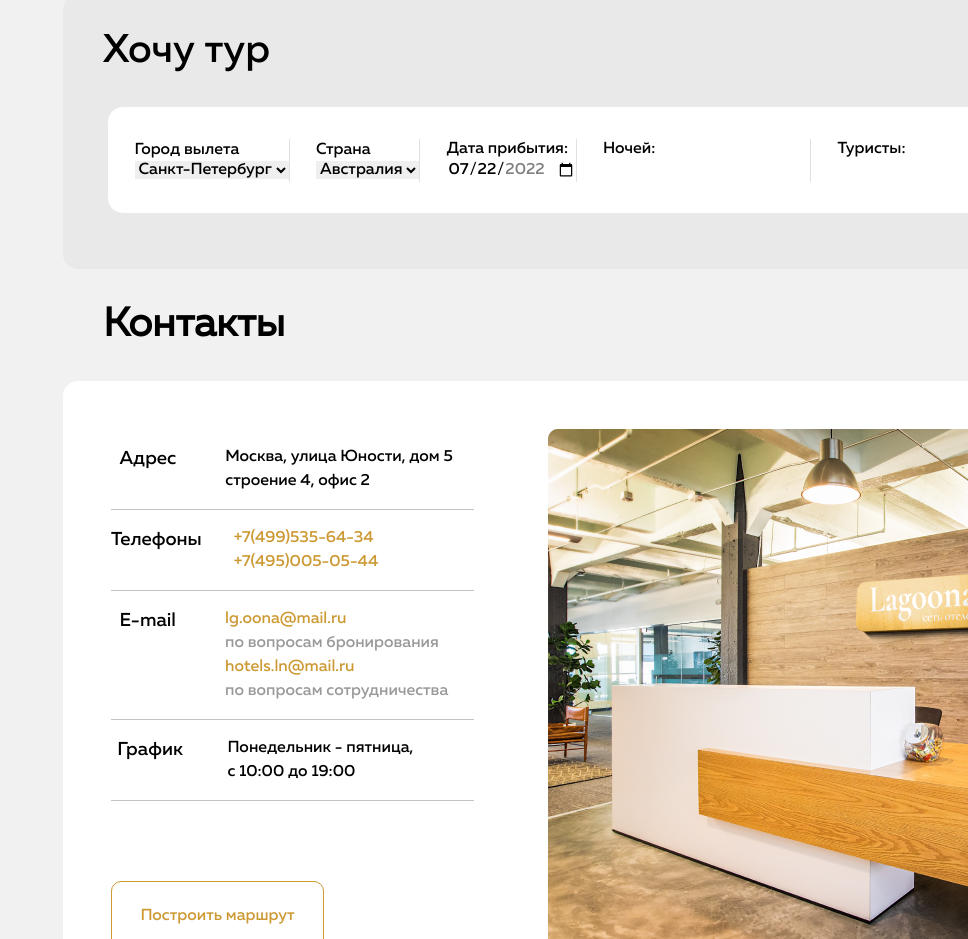
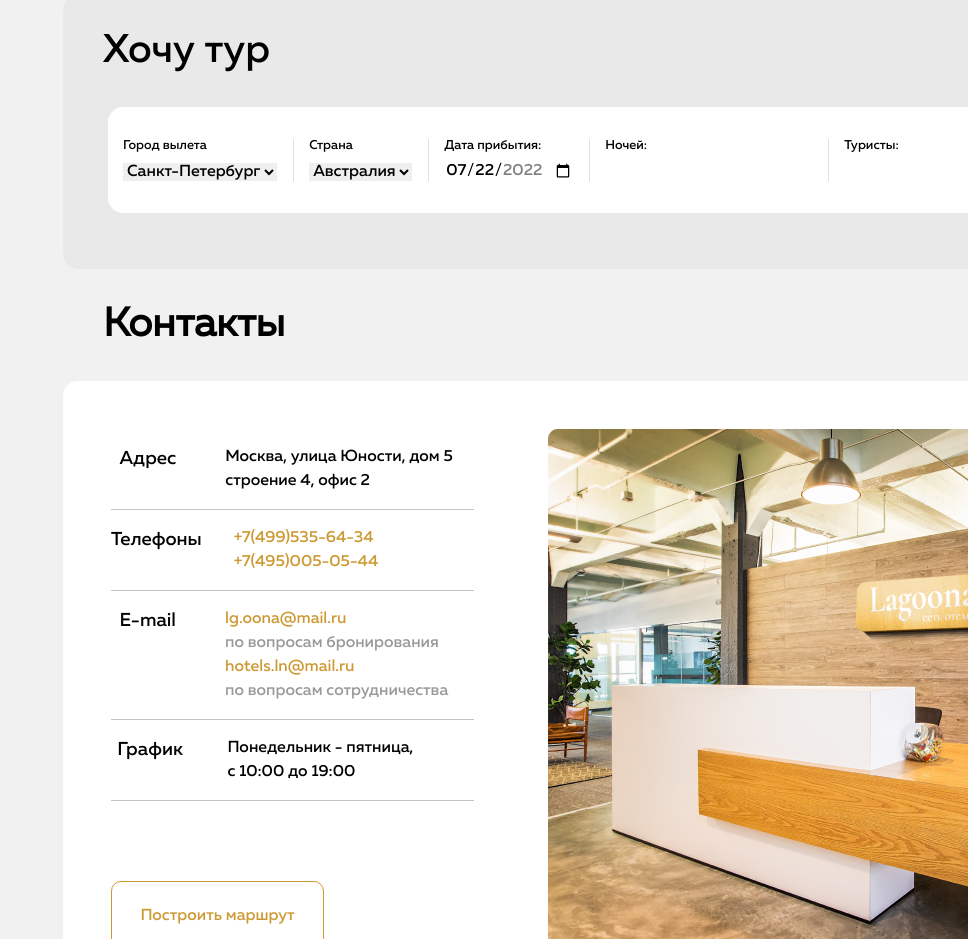
Before and after one commit to spartachesko/hotels, a plain HTML site: page 09_advanced-html/index.html in a window 1280 px wide. Shown: the part 4140-5079 px from the top of the page, without its empty margins (312-1280 px from the left). Drawn offline with Linux system fonts and the light colour scheme.

Commit message:
modified font-size for label

```diff
--- a/09_advanced-html/css/blog.css
+++ b/09_advanced-html/css/blog.css
@@ -24,8 +24,14 @@ form>div {
   justify-content: space-evenly;
   border-right: 1px solid #E1E1E1;
   height: 2.6875rem;
+  padding-right: 1rem;
 }
 
 div>* {
   border: none;
 }
+
+div>label {
+  margin-bottom: 0.5rem;
+  font-size: 0.8rem;
+}
```
